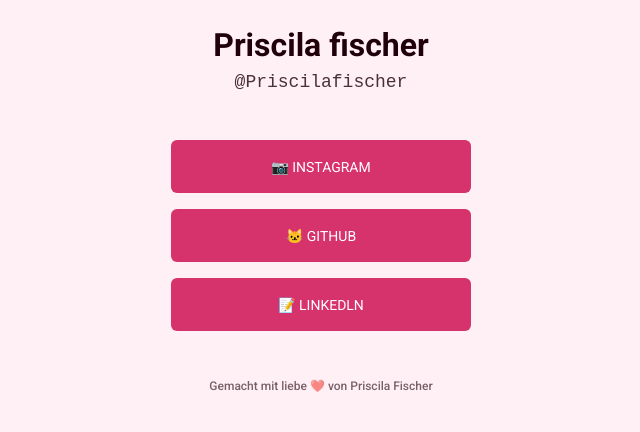
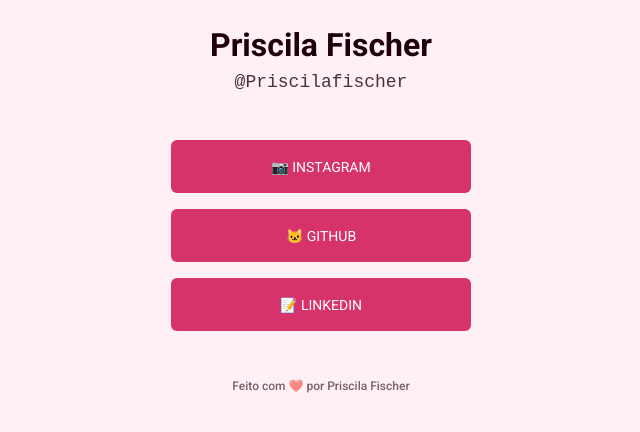
Before and after one commit to PriscilaFischer/maratona-explore-2, a plain HTML site: page index.html in a window 1280 px wide. Shown: the part 162-594 px from the top of the page, without its empty margins (319-959 px from the left). Drawn offline with Linux system fonts and the light colour scheme.

Commit message:
editei o link do Linkedin certo.

```diff
--- a/index.html
+++ b/index.html
@@ -18,7 +18,7 @@
     <img
     class="avatar"
     src="https://github.com/priscilafischer.png" alt="Imagem da Priscila" />
-            <h1>Priscila fischer</h1>
+    <h1>Priscila Fischer</h1>
     <p class="username">@Priscilafischer</p>
 
     <ul>
@@ -33,11 +33,13 @@
       </li>
 
       <li>
-                <a href="https://linkedln.com/priscilafischer"
-        target="_blank">📝 linkedln</a>
+        <a href="https://https://www.linkedin.com/in/priscila-carolina-gon%C3%A7alves-fischer-78a610b6"
+target="_blank">📝 linkedin</a>
     </ul>
 
-          <footer>Gemacht mit liebe ❤️ von Priscila Fischer</footer>
+
+
+  <footer>Feito com ❤️ por Priscila Fischer</footer>
 
   <div/>
 </body>
```
Lines whose indentation alone changed are shown as unchanged.
